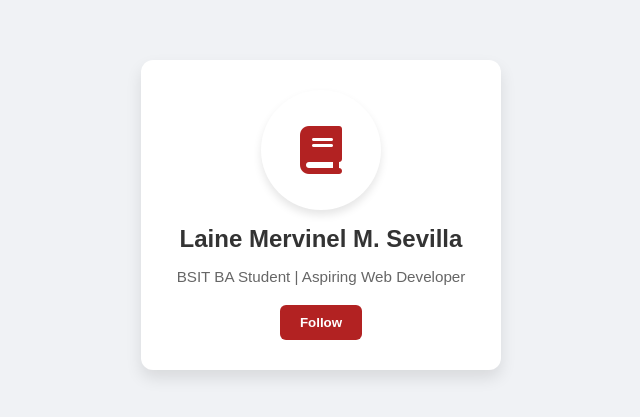
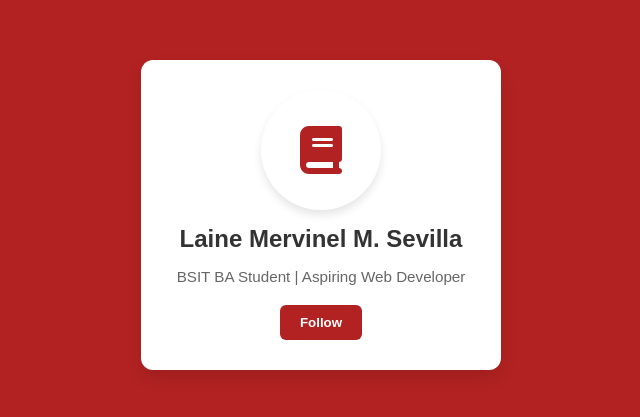
Before and after one commit to Lmms03/SevillaActivity3, a plain HTML site: page index.html in a window 1280 px wide. Shown: the part 185-602 px from the top of the page, without its empty margins (319-959 px from the left). Drawn offline with Linux system fonts and the light colour scheme.

Commit message:
Change the background color at styles.css

```diff
--- a/styles.css
+++ b/styles.css
@@ -1,7 +1,7 @@
 body {
   margin: 0;
   font-family: Arial, sans-serif;
-  background-color: #f0f2f5;
+  background-color: #B22222;
   display: flex;
   justify-content: center;
   align-items: center;
```
